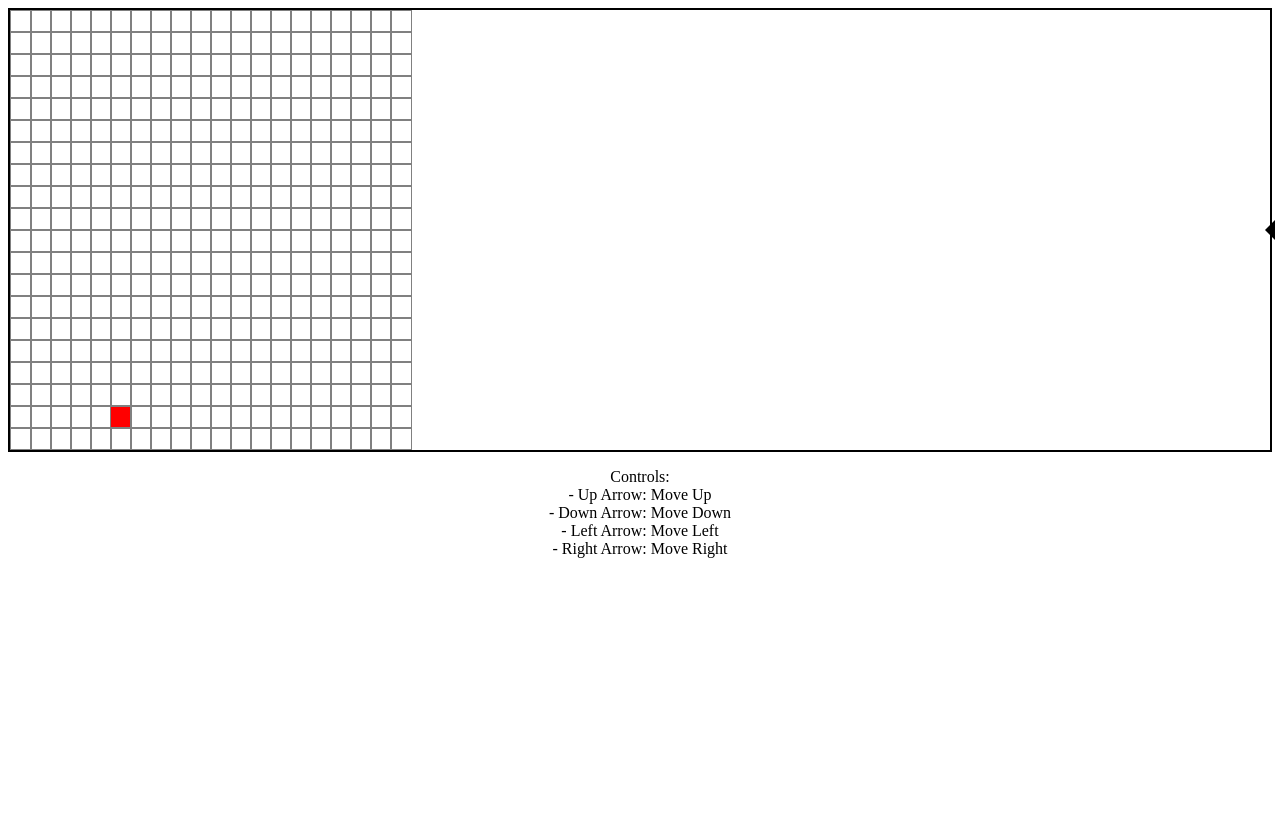
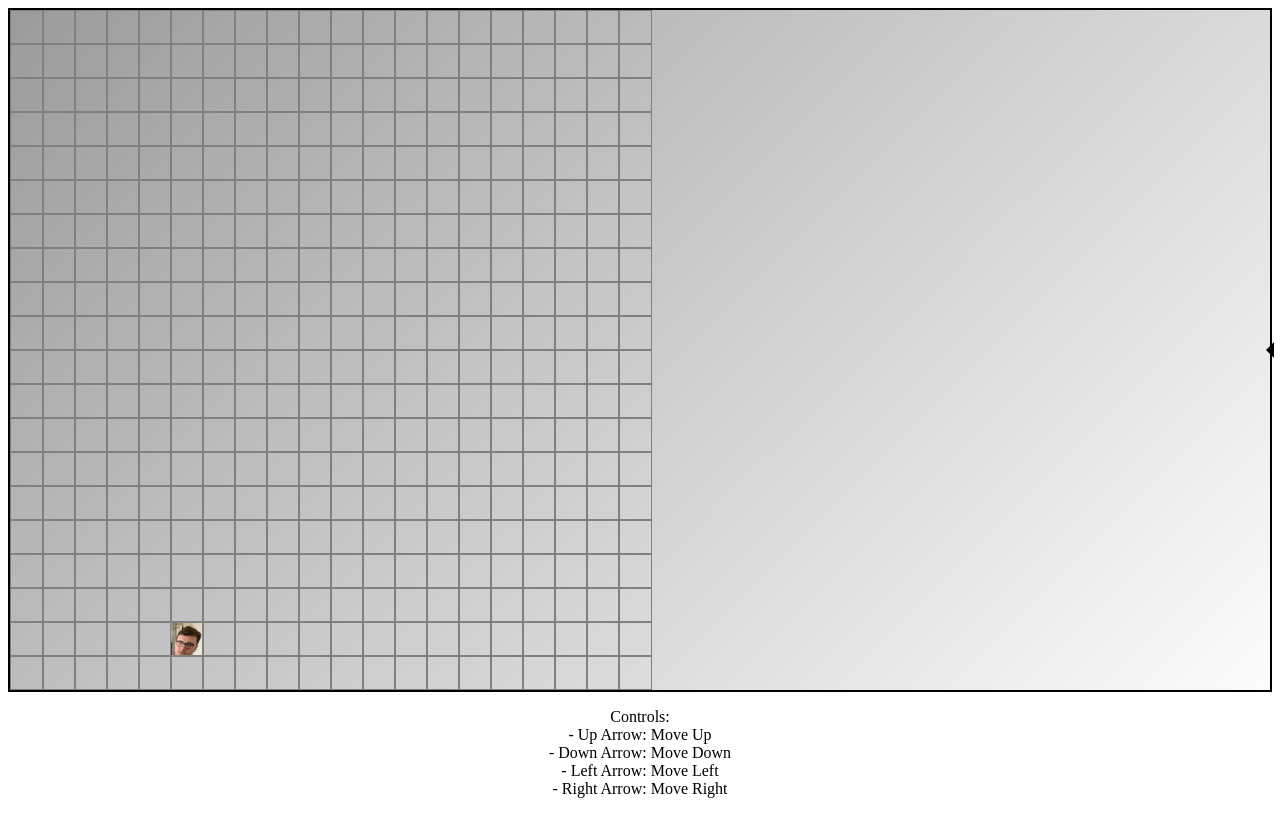
Before and after one commit to MariussGustins/Game_mrm_prakse, a Vue app in the folder game-mrm/: page /#/ in a window 1280 px wide. Before the commit this address led to /#/game. Built offline with nearby package versions, Linux system fonts and the light colour scheme.

Commit message:
snake game update jauna versija v3

```diff
--- a/game-mrm/package.json
+++ b/game-mrm/package.json
@@ -9,6 +9,7 @@
   },
   "dependencies": {
     "core-js": "^3.8.3",
+    "firebase": "^10.8.0",
     "vue": "^3.2.13"
   },
   "devDependencies": {
--- a/game-mrm/src/components/GameBoard.vue
+++ b/game-mrm/src/components/GameBoard.vue
@@ -132,54 +132,56 @@ export default {
 #game-board {
   position: relative;
   display: grid;
-  grid-template-columns: repeat(20, 20px);
+  grid-template-columns: repeat(20, 2rem); /* Using rem units for better responsiveness */
   border: 2px solid black;
+  background: linear-gradient(135deg, #9b9b9b, #fcfcfc); /* Using Tailwind CSS colors for a gradient background */
 }
 
 .cell {
-  width: 20px;
-  height: 20px;
+  width: 2rem; /* Using rem units for better responsiveness */
+  height: 2rem; /* Using rem units for better responsiveness */
   border: 1px solid gray;
 }
 
 .snake {
-  background-color: green;
+  background-color: #48BB78; /* Green color from Tailwind CSS palette */
 }
 
 .food {
-  background-color: red;
+  background-image: url('food.jpeg'); /* Replace 'food.png' with the path to your food image */
+  background-size: cover;
 }
 
 .arrow {
   position: absolute;
   width: 0;
   height: 0;
-  border-left: 10px solid transparent;
-  border-right: 10px solid transparent;
-  border-bottom: 10px solid black;
+  border-left: 0.5rem solid transparent; /* Using rem units for better responsiveness */
+  border-right: 0.5rem solid transparent; /* Using rem units for better responsiveness */
+  border-bottom: 0.5rem solid black; /* Using rem units for better responsiveness */
   transition: transform 0.2s;
 }
 
 .arrow-up {
-  top: -10px;
+  top: -0.5rem; /* Using rem units for better responsiveness */
   left: 50%;
   transform: translateX(-50%) rotate(180deg);
 }
 
 .arrow-down {
-  bottom: -10px;
+  bottom: -0.5rem; /* Using rem units for better responsiveness */
   left: 50%;
   transform: translateX(-50%);
 }
 
 .arrow-left {
-  left: -10px;
+  left: -0.5rem; /* Using rem units for better responsiveness */
   top: 50%;
   transform: translateY(-50%) rotate(90deg);
 }
 
 .arrow-right {
-  right: -10px;
+  right: -0.5rem; /* Using rem units for better responsiveness */
   top: 50%;
   transform: translateY(-50%) rotate(-90deg);
 }
```
Also changed, not shown: game-mrm/src/components/Login.vue (added, +10 -0 lines), game-mrm/src/components/Register.vue (added, +10 -0 lines), game-mrm/src/components/food.jpeg (added), 1 other file (tests, documents, lock files or other folders).
